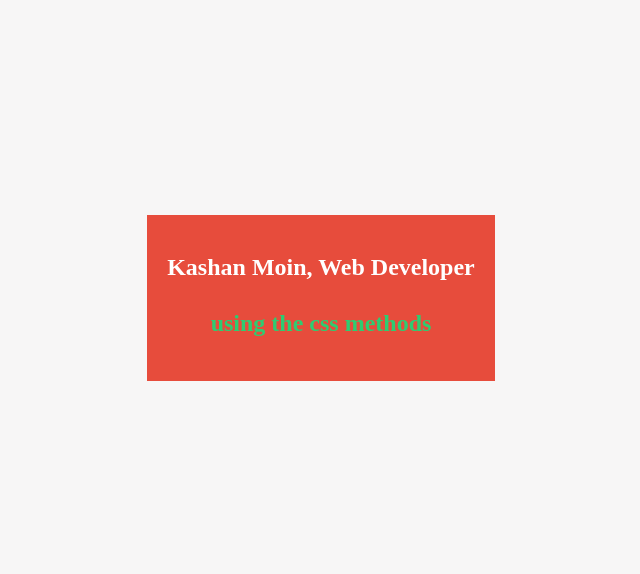
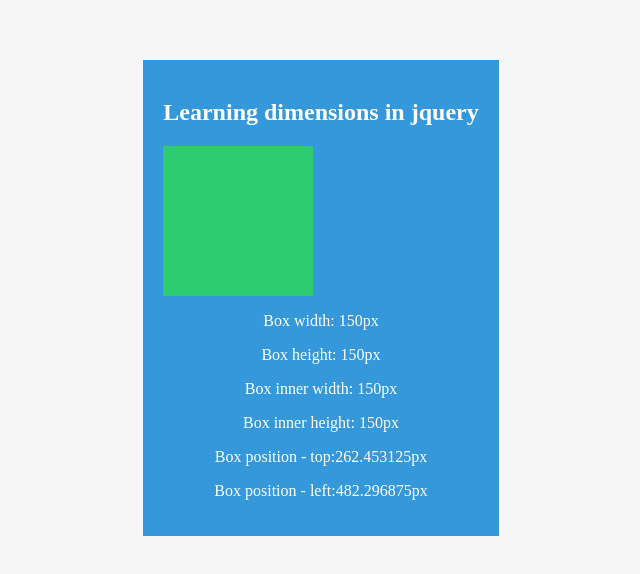
Before and after one commit to muhammadmueenarif/Complete-Jquery-course-from-Beginners-to-Advance, a website: page index.html in a window 1280 px wide. Shown: the part 102-676 px from the top of the page, without its empty margins (319-959 px from the left). Drawn offline with nearby package versions, Linux system fonts and the light colour scheme.

Commit message:
jquery dimensions

```diff
--- a/index.html
+++ b/index.html
@@ -14,8 +14,8 @@
     </script>
 
        <div id="contentContainer">
-        <h2>Kashan Moin, Web Developer</h2>
-        <p id="para">using the css methods</p>
+        <h2>Learning dimensions in jquery</h2>
+        <div id="magicBox"></div>
        </div>
 
 </body>
--- a/main.js
+++ b/main.js
@@ -1,11 +1,17 @@
 $(document).ready(function () {
-    $('#contentContainer').css('background-color', '#e74c3c')
+    var boxWidth = $('#magicBox').width();
+    var boxHeight = $('#magicBox').height();
 
-    $('#para').css(
-        {
-            'font-size':'24px',
-            'color': '#2ecc71',
-            'font-weight': 'bold'
-        }
-    )
+    $('#contentContainer').append('<p>Box width: ' + boxWidth + 'px</p>');
+    $('#contentContainer').append('<p>Box height: ' + boxHeight + 'px</p>');
+
+    var boxInnerWidth = $('#magicBox').innerWidth();
+    var boxInnerHeight = $('#magicBox').innerHeight();
+
+    $('#contentContainer').append('<p> Box inner width: ' + boxInnerWidth + 'px</p>')
+    $('#contentContainer').append('<p> Box inner height: ' + boxInnerHeight + 'px</p>')
+
+    var boxPosition = $('#magicBox').position();
+    $('#contentContainer').append('<p> Box position - top:' + boxPosition.top + 'px</p>');
+    $('#contentContainer').append('<p> Box position - left:' + boxPosition.left + 'px</p>');
 });
--- a/style.css
+++ b/style.css
@@ -14,8 +14,9 @@
     color: #fff;
 }
 
-#para {
-    font-size: 24px;
-    line-height: 1.5;
-    margin-bottom: 20px;
+#magicBox {
+    width: 150px;
+    height: 150px;
+    background-color: #2ecc71;
+    margin-top: 20px;
 }
```
